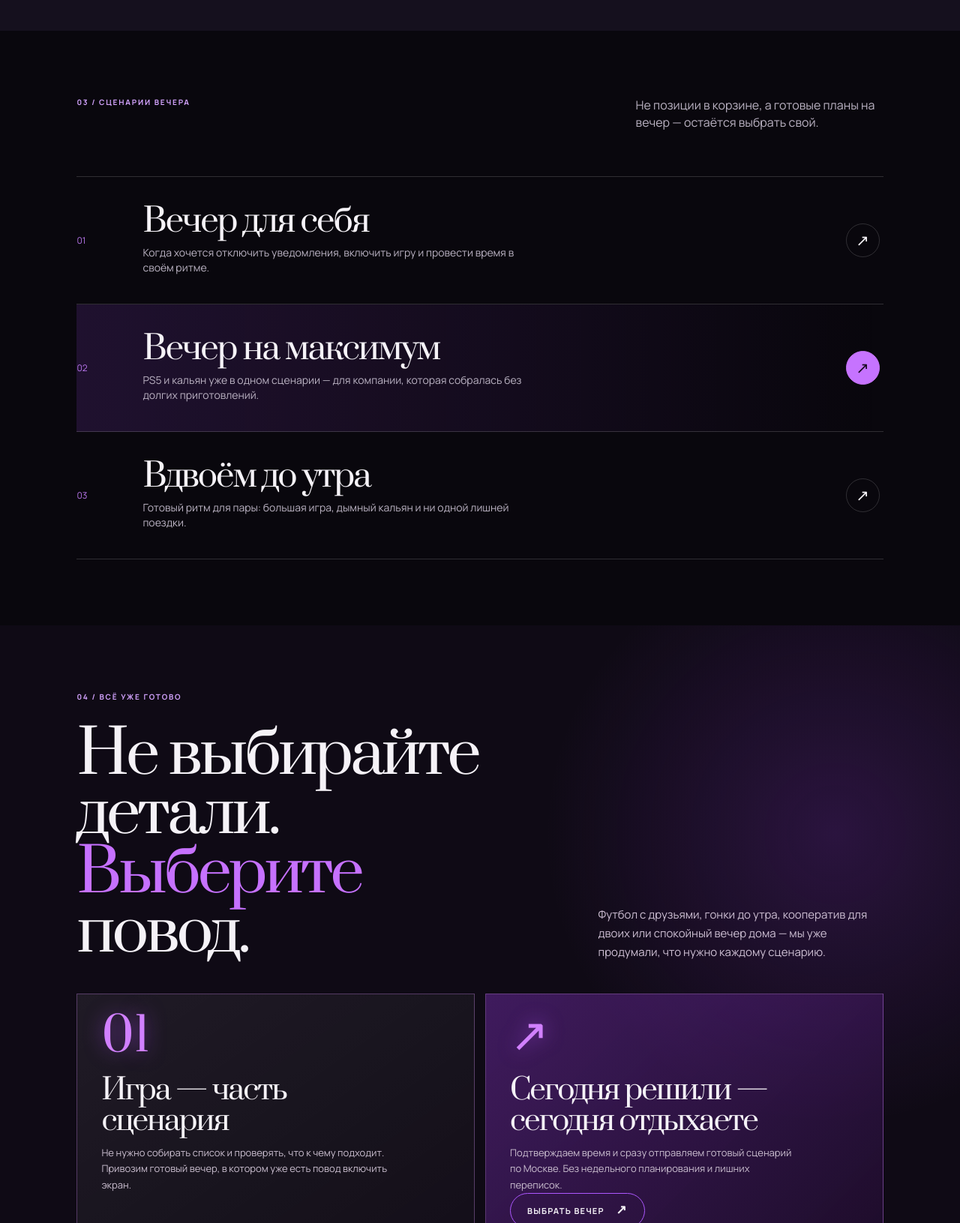
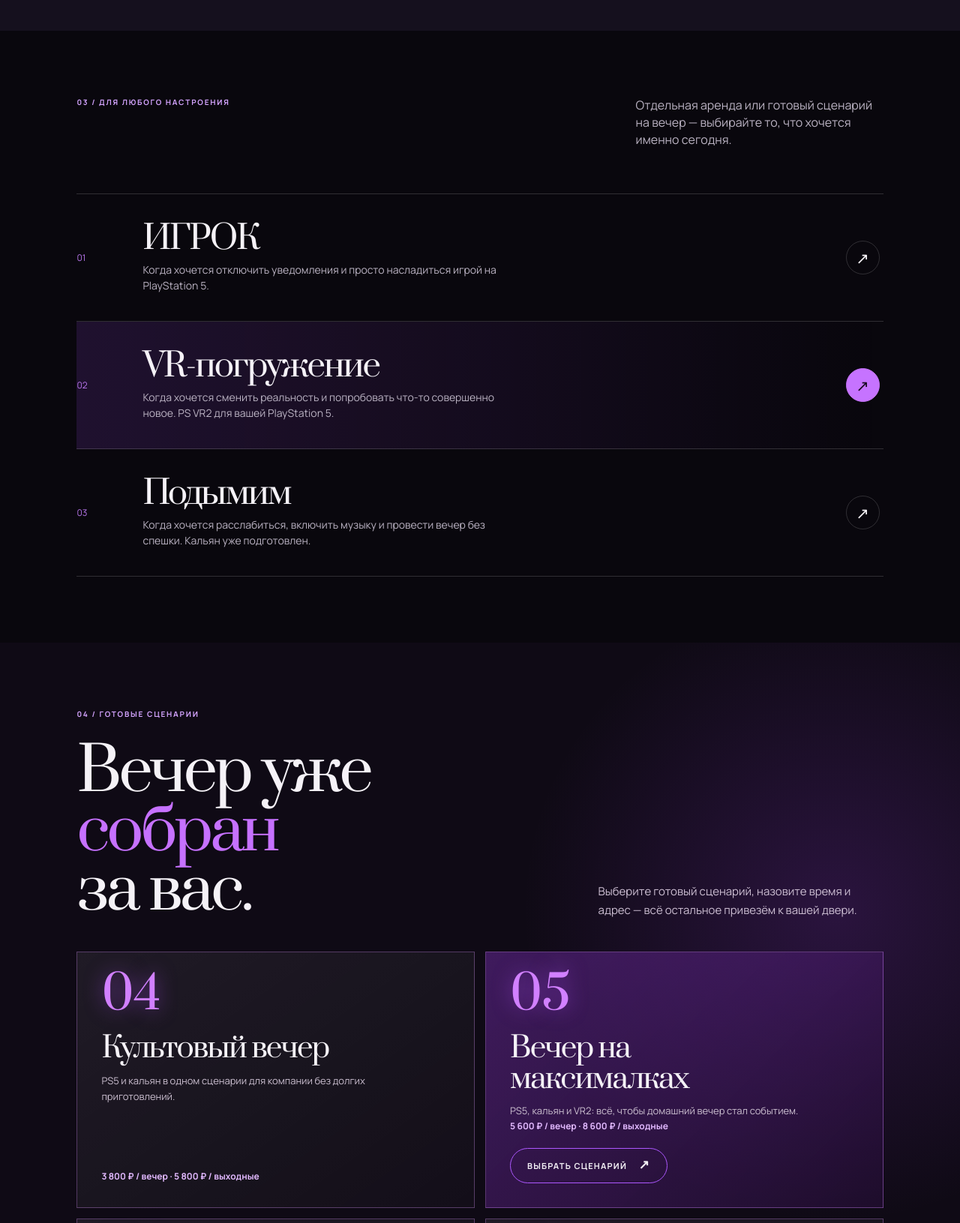
Before and after one commit to DSergeev23/igrok, a plain HTML site: page dist/index.html in a window 1280 px wide. Shown: the part 2120-3751 px from the top of the page at 75% size. Drawn offline with Linux system fonts and the light colour scheme.

Commit message:
feat: update rental pricing and scenarios

```diff
--- a/dist/index.html
+++ b/dist/index.html
@@ -32,6 +32,7 @@
       <section class="hero" aria-label="IGROK — сервис идеального вечера">
         <div class="hero-image" role="img" aria-label="PlayStation 5 и кальян в неоновом оформлении"></div>
         <div class="hero-vignette"></div>
+        <div class="hero-mobile-copy" aria-hidden="true"><span>Сервис идеального вечера</span><b>Поиграл. Покурил. Повторил.</b></div>
         <a class="scroll-cue" href="#about"><span>О нас</span><b>↓</b></a>
       </section>
 
@@ -48,8 +49,8 @@
         <div class="benefits" aria-label="Преимущества сервиса">
           <div><span>01</span><strong>PlayStation 5</strong><small>последнего поколения</small></div>
           <div><span>02</span><strong>Доставка</strong><small>сразу после звонка</small></div>
-          <div><span>03</span><strong>Готовые сценарии</strong><small>под повод и компанию</small></div>
-          <div><span>04</span><strong>От 1 дня</strong><small>аренда на любой срок</small></div>
+          <div><span>03</span><strong>PS VR2</strong><small>погружение в игру</small></div>
+          <div><span>04</span><strong>Доставка</strong><small>600 ₽ в пределах МКАД</small></div>
         </div>
       </section>
 
@@ -61,47 +62,47 @@
           <div class="booking-panel">
             <p>Одно сообщение — и готовый сценарий уже в пути. Уточним время, адрес и привезём всё для вашего вечера.</p>
             <button class="primary-button booking-trigger" type="button">Выбрать сценарий <span>↗</span></button>
-            <small>Доставка по Москве · готовим и отправляем после звонка</small>
+            <small>Доставка по Москве · 600 ₽ в пределах МКАД</small>
           </div>
         </div>
         <div class="booking-route" aria-label="Путь от заявки до вечера"><div><span>01</span><strong>Пишите нам</strong><small>когда решили, что вечер не должен быть обычным</small></div><div><span>02</span><strong>Выбираете сценарий</strong><small>для двоих, друзей или выходных</small></div><div><span>03</span><strong>Встречаете IGROK</strong><small>и переключаетесь из рутины в отдых</small></div></div>
       </section>
 
       <section class="services section" id="services">
-        <div class="section-head"><div class="section-kicker">03 / Сценарии вечера</div><p>Не позиции в корзине, а готовые планы на вечер — остаётся выбрать свой.</p></div>
+        <div class="section-head"><div class="section-kicker">03 / Для любого настроения</div><p>Отдельная аренда или готовый сценарий на вечер — выбирайте то, что хочется именно сегодня.</p></div>
         <div class="service-list">
-          <article class="service-card"><span>01</span><div><h3>Вечер для себя</h3><p>Когда хочется отключить уведомления, включить игру и провести время в своём ритме.</p></div><button class="card-action booking-trigger" type="button" aria-label="Связаться по сценарию Вечер для себя">↗</button></article>
-          <article class="service-card featured"><span>02</span><div><h3>Вечер на максимум</h3><p>PS5 и кальян уже в одном сценарии — для компании, которая собралась без долгих приготовлений.</p></div><button class="card-action booking-trigger" type="button" aria-label="Связаться по сценарию Вечер на максимум">↗</button></article>
-          <article class="service-card"><span>03</span><div><h3>Вдвоём до утра</h3><p>Готовый ритм для пары: большая игра, дымный кальян и ни одной лишней поездки.</p></div><button class="card-action booking-trigger" type="button" aria-label="Связаться по сценарию Вдвоём до утра">↗</button></article>
+          <article class="service-card"><span>01</span><div><h3>ИГРОК</h3><p>Когда хочется отключить уведомления и просто насладиться игрой на PlayStation 5.</p></div><button class="card-action booking-trigger" type="button" aria-label="Аренда PlayStation 5">↗</button></article>
+          <article class="service-card featured"><span>02</span><div><h3>VR-погружение</h3><p>Когда хочется сменить реальность и попробовать что-то совершенно новое. PS VR2 для вашей PlayStation 5.</p></div><button class="card-action booking-trigger" type="button" aria-label="Аренда PlayStation VR2">↗</button></article>
+          <article class="service-card"><span>03</span><div><h3>Подымим</h3><p>Когда хочется расслабиться, включить музыку и провести вечер без спешки. Кальян уже подготовлен.</p></div><button class="card-action booking-trigger" type="button" aria-label="Аренда кальяна">↗</button></article>
         </div>
       </section>
 
       <section class="games section" id="games">
-        <div class="section-kicker">04 / Всё уже готово</div>
-        <div class="games-intro"><h2>Не выбирайте<br />детали. <em>Выберите</em><br />повод.</h2><p>Футбол с друзьями, гонки до утра, кооператив для двоих или спокойный вечер дома — мы уже продумали, что нужно каждому сценарию.</p></div>
-        <div class="games-grid"><article><span>01</span><h3>Игра — часть сценария</h3><p>Не нужно собирать список и проверять, что к чему подходит. Привозим готовый вечер, в котором уже есть повод включить экран.</p></article><article class="games-delivery"><span>↗</span><h3>Сегодня решили — сегодня отдыхаете</h3><p>Подтверждаем время и сразу отправляем готовый сценарий по Москве. Без недельного планирования и лишних переписок.</p><button class="pill-button contact-trigger" type="button">Выбрать вечер <span>↗</span></button></article></div>
+        <div class="section-kicker">04 / Готовые сценарии</div>
+        <div class="games-intro"><h2>Вечер уже<br /><em>собран</em><br />за вас.</h2><p>Выберите готовый сценарий, назовите время и адрес — всё остальное привезём к вашей двери.</p></div>
+        <div class="games-grid scenarios-grid"><article><span>04</span><h3>Культовый вечер</h3><p>PS5 и кальян в одном сценарии для компании без долгих приготовлений.</p><b>3 800 ₽ / вечер · 5 800 ₽ / выходные</b></article><article class="games-delivery"><span>05</span><h3>Вечер на максималках</h3><p>PS5, кальян и VR2: всё, чтобы домашний вечер стал событием.</p><b>5 600 ₽ / вечер · 8 600 ₽ / выходные</b><button class="pill-button contact-trigger" type="button">Выбрать сценарий <span>↗</span></button></article><article><span>06</span><h3>Вечер вне реальности</h3><p>PS5 и VR2 для тех, кому хочется погрузиться в игровой мир с головой.</p><b>3 800 ₽ / вечер · 5 800 ₽ / выходные</b></article><article><span>07</span><h3>Кибердым</h3><p>Кальян и VR2 для вашей PS5: расслабон и новые впечатления в одном вечере.</p><b>3 800 ₽ / вечер · 5 800 ₽ / выходные</b></article></div>
       </section>
 
       <section class="price section" id="price">
         <div class="section-kicker">05 / Прайс</div>
-        <div class="price-intro"><h2>Выберите <em>свой</em><br />вечер.</h2><p>Вечер может быть спонтанным. Его организация — нет: поэтому каждый сценарий уже продуман за вас.</p></div>
+        <div class="price-intro"><h2>Аренда<br /><em>на ваш</em><br />срок.</h2><p>Цена зависит от длительности аренды. Для готовых сценариев больше двух дней стоимость согласуем отдельно.</p></div>
         <div class="price-grid">
-          <article class="price-card"><p>Вечер для себя</p><h3>Перезагрузка</h3><ul><li>Большой экран и любимая игра</li><li>Всё уже подключено и готово</li><li>Никаких покупок ради одного вечера</li></ul><div class="price-value"><b>2 490 ₽</b><span>за сутки</span></div><button class="outline-button booking-trigger" type="button">Выбрать вечер</button></article>
-          <article class="price-card best"><p>Всё и сразу</p><h3>Поиграл. Покурил.</h3><ul><li>Полный сценарий для вечера</li><li>PS5, кальян и всё для настроения</li><li>Вам остаётся открыть дверь</li></ul><div class="price-value"><b>3 990 ₽</b><span>за сутки</span></div><button class="primary-button booking-trigger" type="button">Выбрать сценарий</button></article>
-          <article class="price-card"><p>Планы на выходные</p><h3>Weekend</h3><ul><li>Готовый ритм на три дня</li><li>Для дома, апартаментов или дачи</li><li>Вечер не заканчивается после одного раунда</li></ul><div class="price-value"><b>9 990 ₽</b><span>за 3 дня</span></div><button class="outline-button booking-trigger" type="button">Выбрать выходные</button></article>
+          <article class="price-card"><p>Отдельная аренда</p><h3>PlayStation 5</h3><ul><li>1 день — 2 000 ₽</li><li>2 дня — 3 000 ₽</li><li>3 дня — 4 500 ₽</li><li>4 дня — 5 500 ₽</li><li>5–7 дней — 1 200 ₽ / сутки</li></ul><div class="price-value"><b>от 2 000 ₽</b><span>за аренду</span></div><button class="outline-button booking-trigger" type="button">Выбрать PS5</button></article>
+          <article class="price-card best"><p>Отдельная аренда</p><h3>Кальян</h3><ul><li>1 день — 2 000 ₽</li><li>2 дня — 3 000 ₽</li><li>Более 2 дней — по договорённости</li><li>Подготовленный комплект</li><li>Доставка по Москве</li></ul><div class="price-value"><b>от 2 000 ₽</b><span>за аренду</span></div><button class="primary-button booking-trigger" type="button">Выбрать кальян</button></article>
+          <article class="price-card"><p>Виртуальная реальность</p><h3>PlayStation VR2</h3><ul><li>1 день — 2 000 ₽</li><li>2 дня — 3 000 ₽</li><li>3 дня — 4 500 ₽</li><li>4 дня — 5 500 ₽</li><li>5–7 дней — 1 200 ₽ / сутки</li></ul><div class="price-value"><b>от 2 000 ₽</b><span>для вашей PS5</span></div><button class="outline-button booking-trigger" type="button">Выбрать VR2</button></article>
         </div>
       </section>
 
       <section class="why section" id="why">
         <div class="section-kicker">06 / Почему IGROK</div>
-        <div class="why-intro"><h2>Вечер начинается<br />там, где <em>вы.</em></h2><p>Не нужно искать свободный клуб, ехать через город и собирать всё по отдельности. Вы выбираете готовый сценарий — мы берём на себя остальное.</p></div>
+        <div class="why-intro"><h2>Вечер начинается<br />там, где <em>вы.</em></h2><p>Не нужно ехать через город и собирать всё по отдельности. Выберите аренду или готовый сценарий — мы привезём его по Москве.</p></div>
         <div class="why-graphic" aria-label="Как работает сервис IGROK"><div class="why-core"><small>IGROK</small><strong>ВЕЧЕР<br />ГОТОВ</strong><span>PS5 · кальян · доставка</span></div><article><b>01</b><strong>Выбираете настроение</strong><span>вдвоём, с друзьями или на выходные</span></article><article><b>02</b><strong>Пишете нам</strong><span>повод, адрес и время — в одном сообщении</span></article><article><b>03</b><strong>Получаете всё готовое</strong><span>привезём к двери и поможем подключить</span></article><article><b>04</b><strong>Проводите вечер</strong><span>играете и отдыхаете, а заберём всё сами</span></article></div>
         <div class="why-bottom"><p>Больше времени на игру, разговоры и настроение.<br /><b>Меньше времени на организацию вечера.</b></p><button class="pill-button contact-trigger" type="button">Собрать свой вечер <span>↗</span></button></div>
       </section>
 
       <section class="contacts section" id="contacts">
         <div class="section-kicker">07 / Контакты</div>
-        <div class="contacts-layout"><h2>Ваш<br /><em>идеальный</em><br />вечер ждёт.</h2><div><p>Сегодня можно ничего не придумывать. Напишите нам, назовите повод — и мы привезём готовый вечер, который останется только прожить.</p><button class="primary-button contact-trigger" type="button">Выбрать вечер <span>↗</span></button><p class="delivery-note">Москва · доставка ежедневно</p></div></div>
+        <div class="contacts-layout"><h2>Ваш<br /><em>идеальный</em><br />вечер ждёт.</h2><div><p>Назовите повод, время и адрес. Мы подтвердим сценарий и привезём его к вам. Доставка по Москве — 600 ₽ в пределах МКАД, за МКАД стоимость согласуем.</p><button class="primary-button contact-trigger" type="button">Выбрать вечер <span>↗</span></button><p class="delivery-note">Москва · доставка ежедневно</p></div></div>
         <div class="contacts-visual"><img src="assets/igrok-evening.png" alt="Вечер с PlayStation 5 и кальяном в панорамной гостиной" /><div class="contacts-visual-overlay"><span>IGROK / ВАШ СЦЕНАРИЙ</span><strong>Соберите вечер,<br />о котором говорят<br /><em>на следующий день.</em></strong><button class="pill-button contact-trigger" type="button">Начать вечер <span>↗</span></button></div></div>
       </section>
     </main>
--- a/dist/overrides.css
+++ b/dist/overrides.css
@@ -20,3 +20,5 @@
 @media(min-width:781px){.hero{height:min(100svh,56.28vw);min-height:0}}
 @media(max-width:780px){.about h1,.booking h2,.games h2,.price h2,.why h2,.contacts h2{font-size:clamp(30px,8.5vw,43px);line-height:1.03;overflow-wrap:anywhere;hyphens:auto}}
 @media(max-width:780px){.hero{height:100svh;min-height:540px;aspect-ratio:auto}.hero:before{display:none}.hero-image{background:url('assets/igrok-hero-mobile.png') center center/cover no-repeat}.scroll-cue{display:grid;right:18px;top:auto;bottom:24px;width:78px;padding:12px 6px;gap:3px;font-size:8px;background:rgba(27,8,42,.8);box-shadow:0 0 26px rgba(186,85,255,.72),inset 0 0 16px rgba(192,95,255,.24)}.scroll-cue b{font-size:20px}.about{margin-top:0}.section{padding-top:58px;padding-bottom:58px}.about-grid{margin-bottom:46px}.why-graphic{grid-template-columns:1fr;grid-template-rows:auto;min-height:0;padding:0;background:none}.why-graphic:before{display:none}.why-core{grid-column:1;grid-row:auto;margin:25px auto}.why-graphic article,.why-graphic article:nth-of-type(n){grid-column:1;grid-row:auto;min-height:145px;border-right:0}.booking-route{grid-template-columns:1fr;margin-top:30px}.booking-route div{padding-left:0}.games-intro{display:grid;gap:20px}.games-grid{grid-template-columns:1fr}.games-grid article{min-height:255px;padding:26px}.contacts-visual{min-height:590px;margin-top:32px}.contacts-visual img{min-height:590px;object-position:60% center}.contacts-visual:after{background:linear-gradient(180deg,rgba(8,4,12,.08),rgba(8,4,12,.92) 74%)}.contacts-visual-overlay{left:24px;right:24px;bottom:28px}.contacts-visual-overlay strong{font-size:37px}}
+.hero-mobile-copy{display:none}.scenarios-grid article{min-height:330px}.scenarios-grid article>b{display:block;margin-top:auto;color:#e2b9ff;font-size:12px;line-height:1.55}.scenarios-grid .pill-button{margin-top:20px}
+@media(max-width:780px){.hero-mobile-copy{position:absolute;z-index:3;left:20px;right:20px;bottom:112px;display:grid;gap:9px;text-align:center;text-transform:uppercase;text-shadow:0 2px 18px rgba(0,0,0,.9)}.hero-mobile-copy span{font-size:9px;font-weight:700;letter-spacing:.24em;color:#f2e7f8}.hero-mobile-copy b{font:400 clamp(17px,5vw,22px)/1.2 Prata,Georgia,serif;letter-spacing:.08em;color:#d68aff}.scenarios-grid article{min-height:280px}}
```
